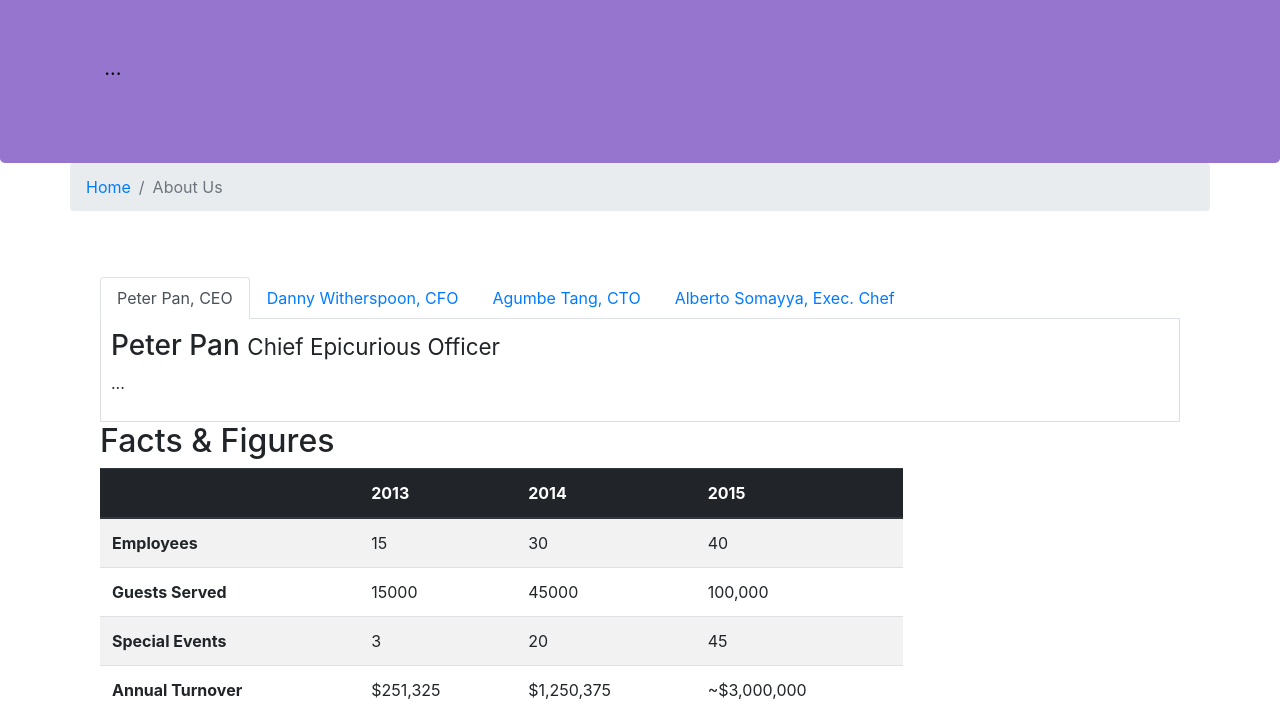
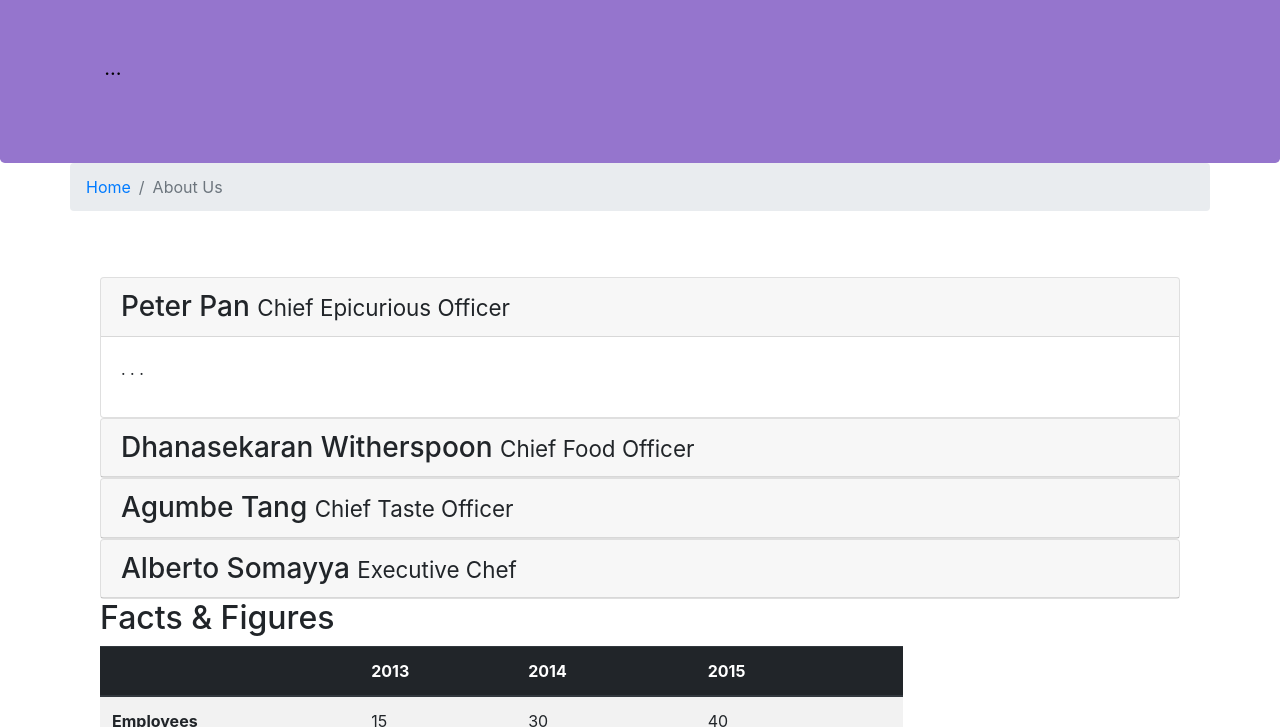
Before and after one commit to AsheFS03/Git-Project, a website: page aboutus.html in a window 1280 px wide. Shown: the part 67-794 px from the top of the page. Drawn offline with nearby package versions, Linux system fonts and the light colour scheme.

Commit message:
Accordion

```diff
--- a/aboutus.html
+++ b/aboutus.html
@@ -73,47 +73,76 @@
             <div class="row row-content">
 
                 <div class="col-12">
-                    <ul class="nav nav-tabs">
-                        <li class="nav-item">
-                          <a class="nav-link active" href="#peter"
-                            role="tab" data-toggle="tab">Peter Pan, CEO</a>
-                        </li>
-                        <li class="nav-item">
-                          <a class="nav-link" href="#danny" role="tab"
-                            data-toggle="tab">Danny Witherspoon, CFO</a>
-                        </li>
-                        <li class="nav-item">
-                          <a class="nav-link" href="#agumbe"role="tab"
-                            data-toggle="tab">Agumbe Tang, CTO</a>
-                        </li>
-                        <li class="nav-item">
-                          <a class="nav-link" href="#alberto" role="tab"
-                            data-toggle="tab">Alberto Somayya, Exec. Chef</a>
-                        </li>
-                    </ul>
 
+                    <div id="accordion">
+                        <div class="card">
+                            <div class="card-header" role="tab" id="peterhead">
+                            <h3 class="mb-0">
+                                <a data-toggle="collapse" data-target="#peter">
+                                Peter Pan <small>Chief Epicurious Officer</small>
+                                </a>
+                            </h3>
+                            </div>
+                            <div class="collapse show" id="peter" data-parent="#accordion">
+                                <div class="card-body">
+                                    <p class="d-none d-sm-block">. . .</p>
+                                </div>
+                            </div>
+                        </div>
 
-                    <div class="tab-content">
-                        <div role="tabpanel" class="tab-pane fade show active" id="peter">
-                            <h3>Peter Pan <small>Chief Epicurious Officer</small></h3>
-                            <p> ... </p>
+                    <div class="card">
+                            <div class="card-header" role="tab" id="dannyhead">
+                            <h3 class="mb-0">
+                                <a class="collapsed" data-toggle="collapse" data-target="#danny">
+                                Dhanasekaran Witherspoon <small>Chief Food Officer</small>
+                                </a>
+                            </h3>
                         </div>
-                        <div role="tabpanel" class="tab-pane " id="danny">
-                            <h3>Danny Witherspoon <small>Chief Epicurious Officer</small></h3>
-                            <p> ... </p>
+                        <div class="collapse" id="danny" data-parent="#accordion">
+                            <div class="card-body">
+                                <p class="d-none d-sm-block">. . .</em></p>
+                            </div>
                         </div>
-                        <div role="tabpanel" class="tab-pane " id="agumbe">
-                            <h3>Agumbe Tang <small>Chief Epicurious Officer</small></h3>
-                            <p> ... </p>
+                    </div>
+
+                    <div class="card">
+                            <div class="card-header" role="tab" id="agumbehead">
+                            <h3 class="mb-0">
+                                <a class="collapsed" data-toggle="collapse" data-target="#agumbe">
+                                Agumbe Tang <small>Chief Taste Officer</small>
+                                </a>
+                            </h3>
                         </div>
-                        <div role="tabpanel" class="tab-pane " id="alberto">
-                            <h3>Alberto Somayya <small>Chief Epicurious Officer</small></h3>
-                            <p> ... </p>
+                        <div class="collapse" id="agumbe" data-parent="#accordion">
+                            <div class="card-body">
+                                <p class="d-none d-sm-block">. . .</p>
+                            </div>
+                        </div>
+                    </div>
+
+                    <div class="card">
+                            <div class="card-header" role="tab" id="albertohead">
+                            <h3 class="mb-0">
+                                <a class="collapsed" data-toggle="collapse" data-target="#alberto">
+                                Alberto Somayya <small>Executive Chef</small>
+                                </a>
+                            </h3>
+                        </div>
+                        <div class="collapse" id="alberto" data-parent="#accordion">
+                            <div class="card-body">
+                                <p class="d-none d-sm-block">. . .</em></p>
+                            </div>
                         </div>
                     </div>
 
 
+                    </div>
+
                 </div>
+
+
+
+
 
                 <div class="col-12 col-sm-9">
                     <h2>Facts &amp; Figures</h2>
```
Also changed, not shown: 1 other file.
